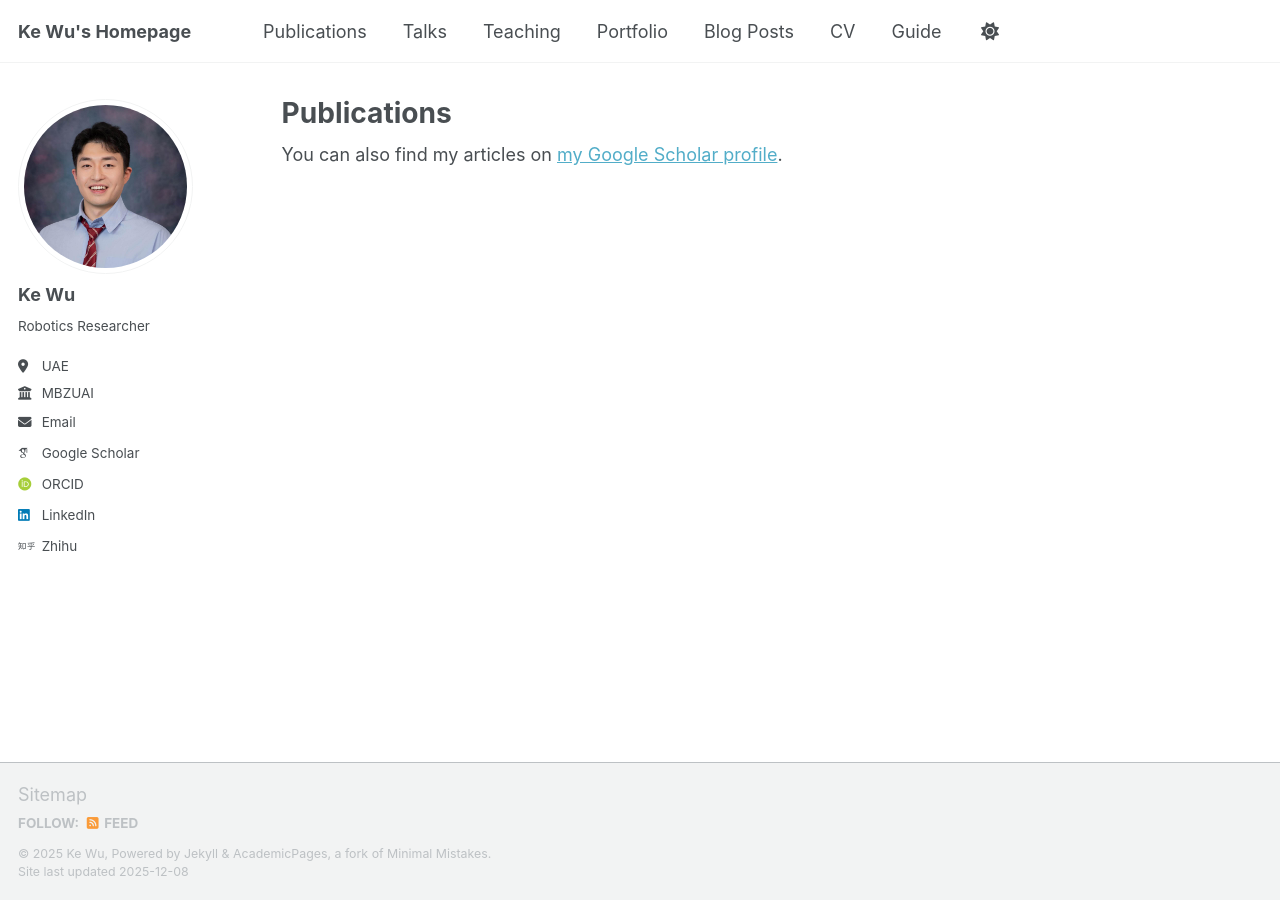
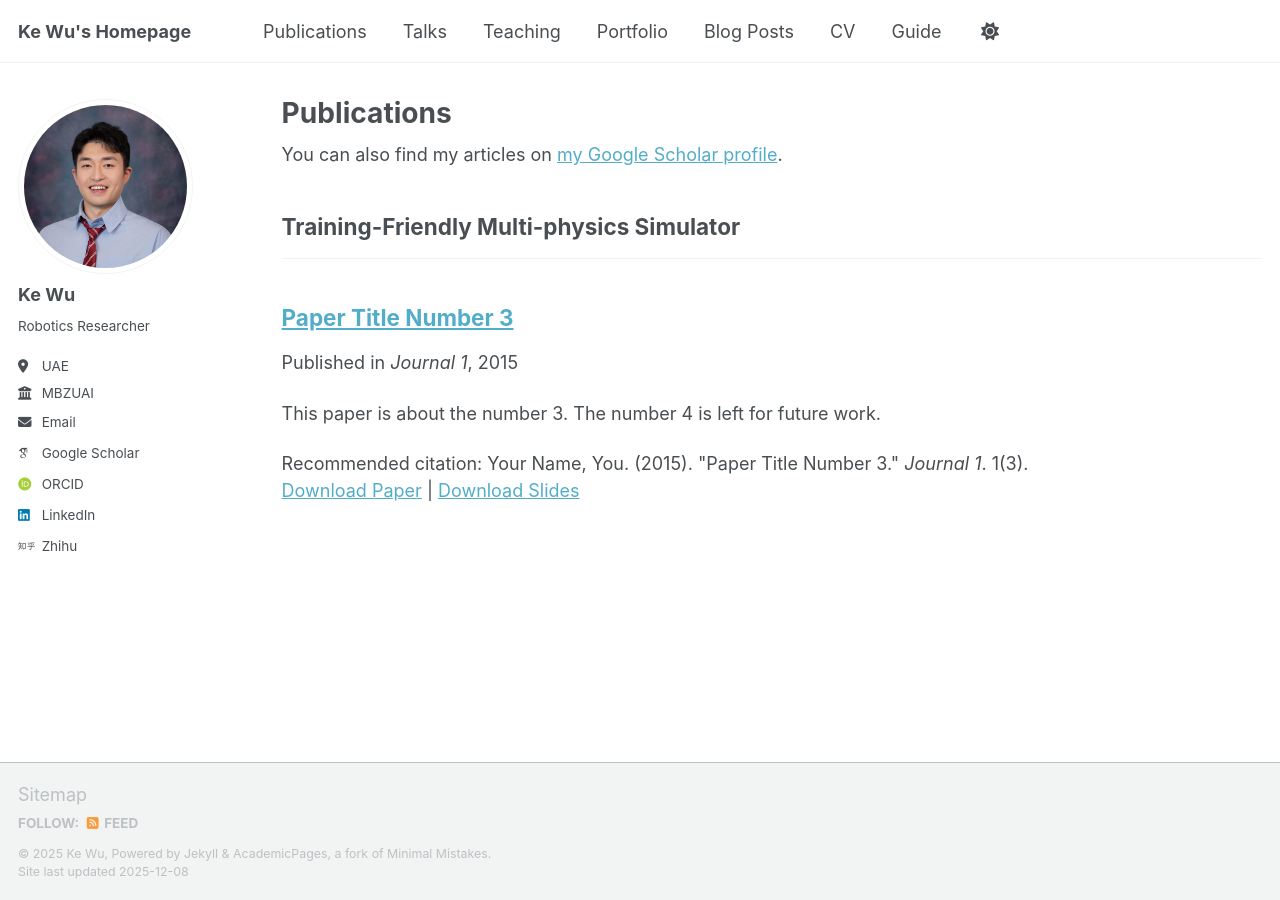
Before and after one commit to SobotHub/SobotHub.github.io, a Jekyll site: the page built from _pages/publications.html, in a window 1280 px wide. Built offline with Jekyll 4.4.1, drawn with Linux system fonts in a browser that asks for light colours; some web fonts are replaced; a script bundle is joined from its source files by our own code; library files that are not in the unit come from our copies.

```diff
--- a/_publications/2015-10-01-paper-title-number-3.md
+++ b/_publications/2015-10-01-paper-title-number-3.md
@@ -1,7 +1,7 @@
 ---
 title: "Paper Title Number 3"
 collection: publications
-category: manuscripts
+category: training-friendly
 permalink: /publication/2015-10-01-paper-title-number-3
 excerpt: 'This paper is about the number 3. The number 4 is left for future work.'
 date: 2015-10-01
```
Also changed, not shown: _publications/2009-10-01-paper-title-number-1.md (+1 -1 lines), _publications/2010-10-01-paper-title-number-2.md (+1 -1 lines).
